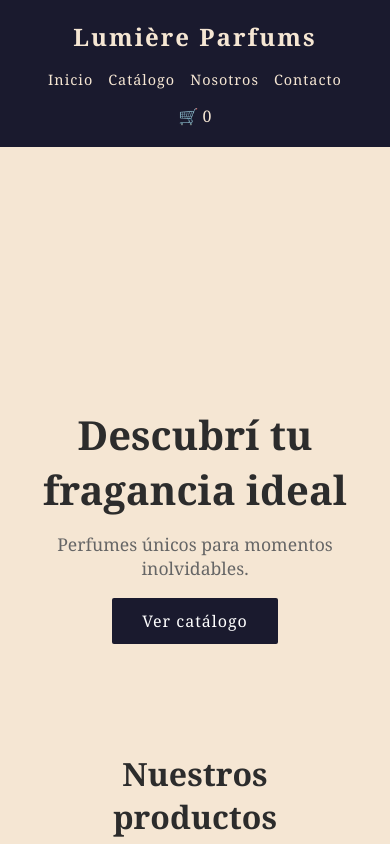
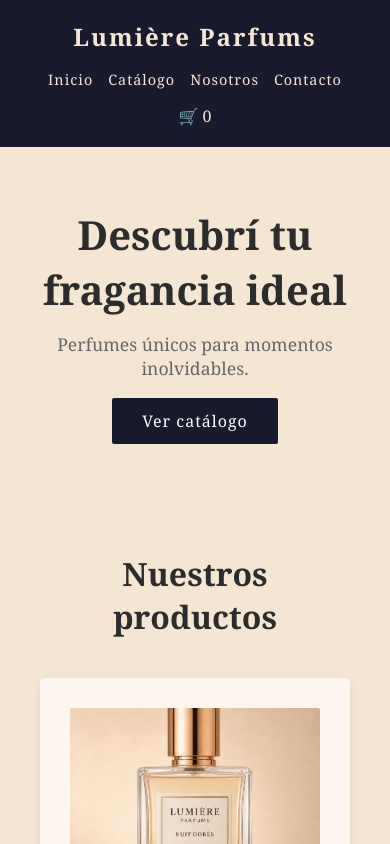
Before and after one commit to ptremouilles/Tienda-perfumes, a Next.js app: page / in a window 390 px wide. Shown: the top 844 px of the page. Built offline with nearby package versions, Linux system fonts and the light colour scheme.

Commit message:
fix: reducir espacio hero en celular

```diff
--- a/app/globals.css
+++ b/app/globals.css
@@ -266,6 +266,6 @@ section:nth-of-type(4) textarea {
   section:first-of-type {
     background-image: none;
     background-color: #f5e6d3;
-    min-height: 200px;
+    min-height: 0;
   }
 }
```
